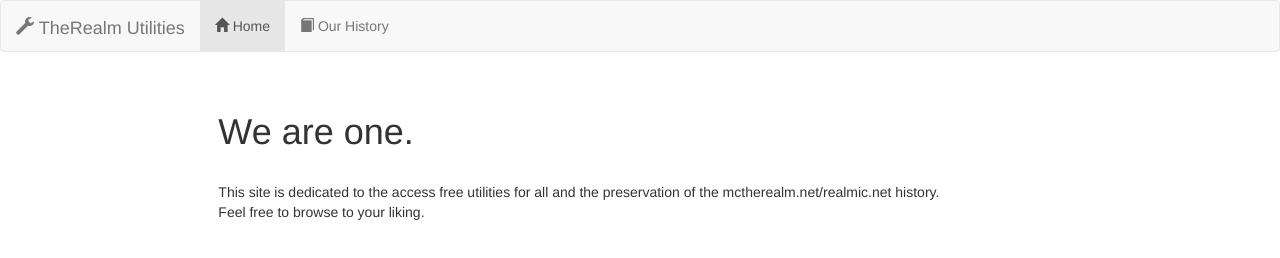
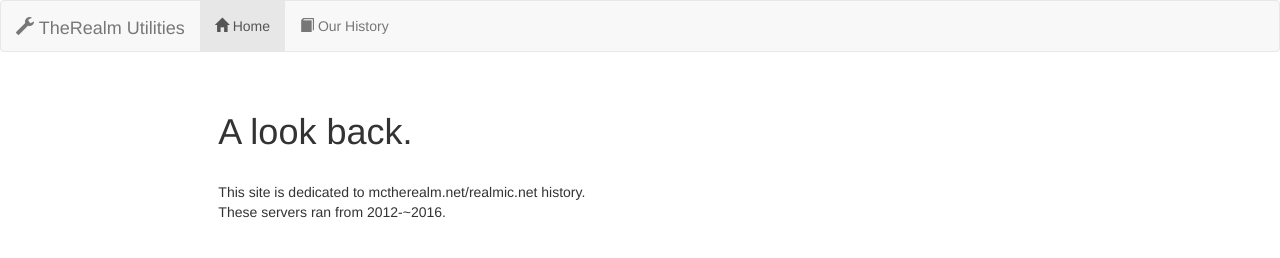
Before and after one commit to ChristopherJMiller/mctherealm-history, a plain HTML site: page index.html in a window 1280 px wide. Drawn offline with nearby package versions, Linux system fonts and the light colour scheme.

Commit message:
Update index.html

```diff
--- a/index.html
+++ b/index.html
@@ -34,7 +34,7 @@
 		<br>
 		<div class="row">
 			<div class="col-md-2"> </div>
-			<div class="col-md-8"><p class="lead"><h1>We are one.</h1><br>This site is dedicated to the access free utilities for all and the preservation of the mctherealm.net/realmic.net history.<br>Feel free to browse to your liking.</p></div>
+			<div class="col-md-8"><p class="lead"><h1>A look back.</h1><br>This site is dedicated to mctherealm.net/realmic.net history.<br>These servers ran from 2012-~2016.</p></div>
 			<div class="col-md-2"> </div>
         </div>
     </body>
```
